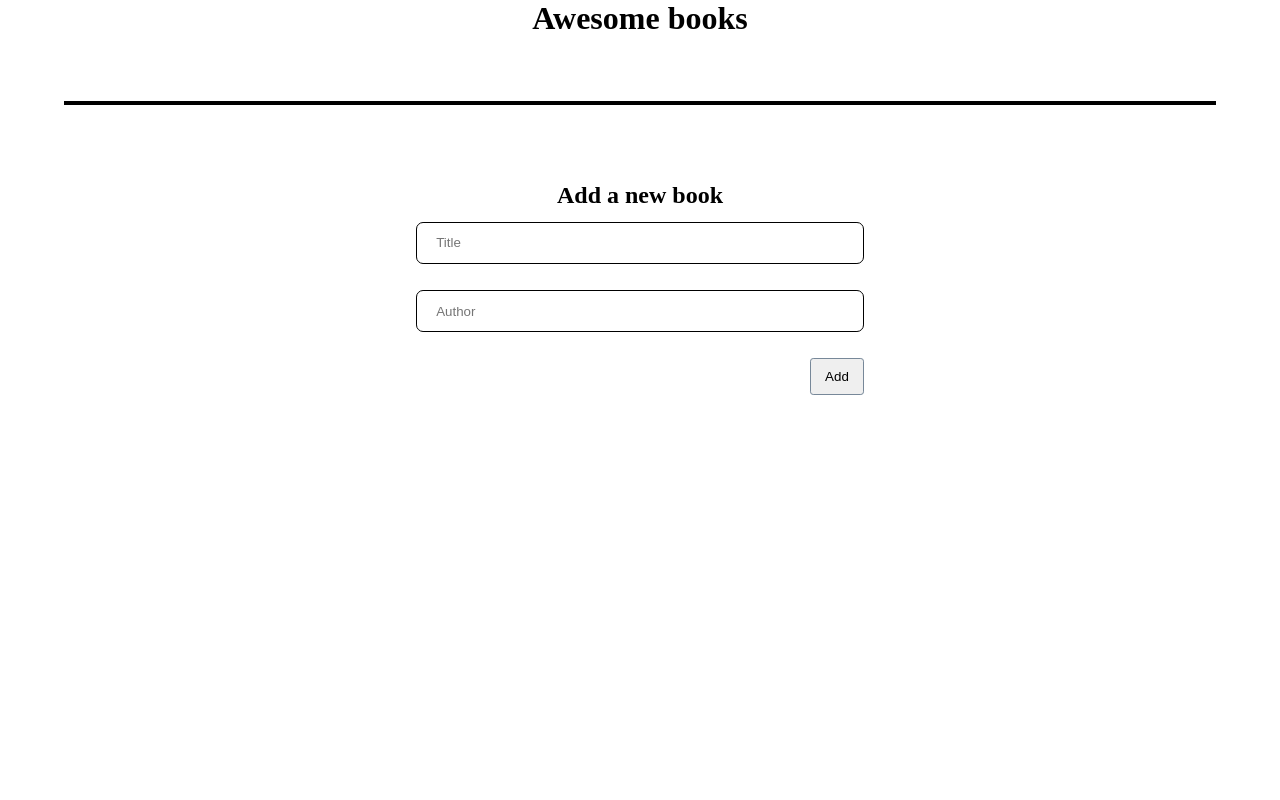
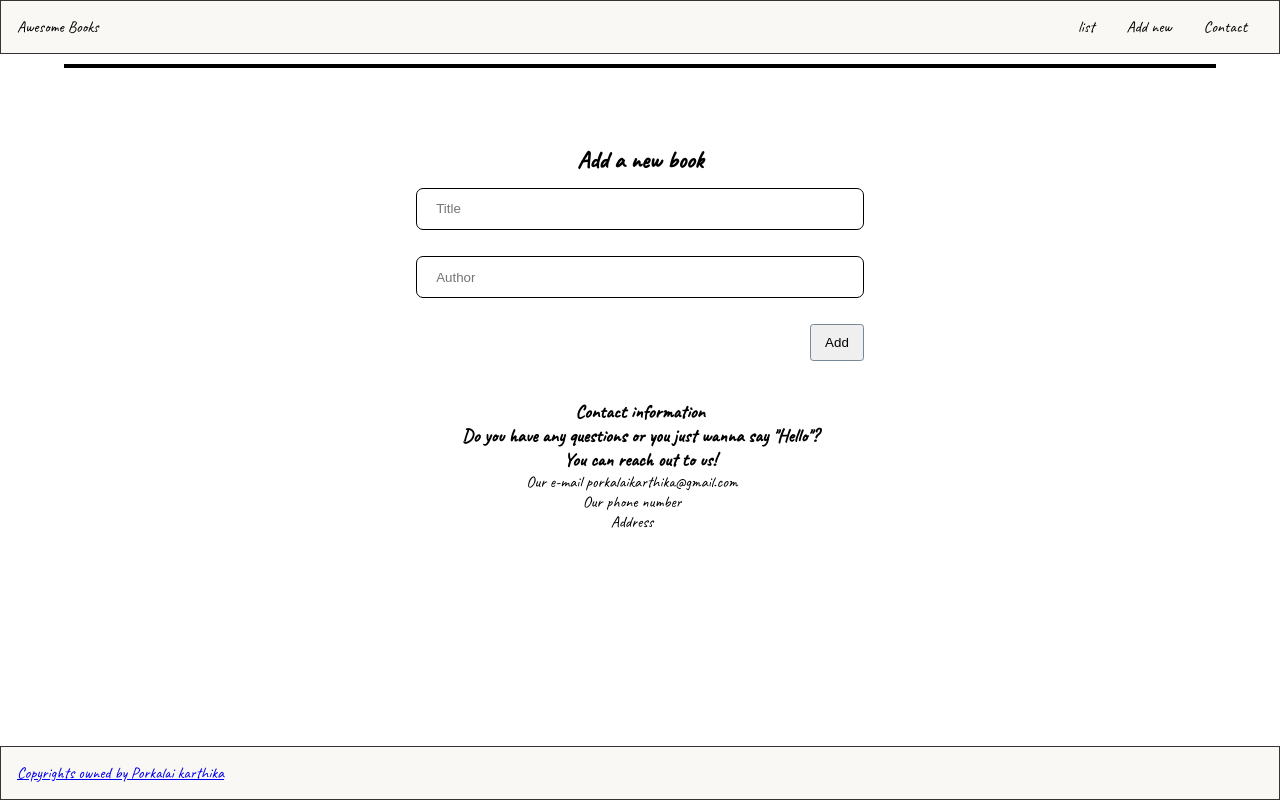
Before and after one commit to Porkalaikarthika/Awesome-books, a plain HTML site: page index.html in a window 1280 px wide. Drawn offline with Linux system fonts and the light colour scheme.

Commit message:
Added nav-bar with dynamic spa

```diff
--- a/index.html
+++ b/index.html
@@ -7,12 +7,24 @@
     <link rel="stylesheet" href="style.css">
 </head>
 <body>
-    <header><h1>Awesome books</h1></header>
+    <header>
+        <nav class="nav-bar">
+            <div>Awesome Books</div>
+            <div>
+                <ul>
+                    <li id="btn-list">list</li>
+                    <li id="btn-addNew">Add new</li>
+                    <li id="btn-contact">Contact</li>
+                </ul>
+            </div>
+        </nav>
+    </header>
     <main>
-        <div id="listElement">
+        <section class="main">
+        <section id="listElement">
 
-        </div>
-        <section class="form">
+        </section>
+        <section class="form" id="addNew">
             <form action="">
             <h2>Add a new book</h2>
             <input type="text" id="title" name="title" placeholder="Title"><br>
@@ -22,8 +34,22 @@
 
             </form>
         </section>
-        <script src="main.js"></script>
+        <section class="Contact" id="contact">
+            <h1>Contact information</h1>
+            <h3>Do you have any questions or you just wanna say "Hello"?</h3>
+            <h3>You can reach out to us!</h3>
+            <ul>
+                <li>Our e-mail porkalaikarthika@gmail.com</li>
+                <li>Our phone number </li>
+                <li>Address</li>
+            </ul>
+        </section>
+        </section>
+
     </main>
-
+    <footer class="footer">
+        <a href="#">Copyrights owned by Porkalai karthika</a>
+    </footer>
+    <script src="main.js"></script>
 </body>
 </html>
--- a/main.js
+++ b/main.js
@@ -4,6 +4,11 @@ document.addEventListener('DOMContentLoaded', function ()
   const author = document.getElementById('author');
   const addBtn = document.getElementById('addBtn');
   const listElement = document.getElementById('listElement');
+  const addNew = document.getElementById('addNew');
+  const contact = document.getElementById('contact');
+  const btnList = document.getElementById('btn-list');
+  const btnaddNew = document.getElementById('btn-addNew');
+  const btnContact = document.getElementById('btn-contact');
   let books = [];
 
   class book {
@@ -41,7 +46,7 @@ document.addEventListener('DOMContentLoaded', function ()
     }
 
     save() {
-      const bookjson = JSON.stringify(books);
+
       localStorage.setItem('bookStore', bookjson);
 
     }
@@ -73,4 +78,22 @@ document.addEventListener('DOMContentLoaded', function ()
     author.value = '';
   });
 
+  btnList.onclick = function (){
+    listElement.style.display="block";
+    addNew.style.display="none";
+    contact.style.display="none";
+  }
+
+  btnaddNew.onclick = function (){
+    listElement.style.display="none";
+    addNew.style.display="block";
+    contact.style.display="none";
+  }
+
+  btnContact.onclick = function (){
+    listElement.style.display="none";
+    addNew.style.display="none";
+    contact.style.display="block";
+  }
+
 });
--- a/style.css
+++ b/style.css
@@ -1,7 +1,19 @@
+@import url('https://fonts.googleapis.com/css2?family=Caveat&display=swap');
 * {
     padding: 0;
     margin: 0;
     box-sizing: border-box;
+}
+
+body {
+    font-family: 'Caveat', cursive;
+}
+
+li:hover {
+    color: rgb(18, 141, 230);
+    cursor: pointer;
+    font-weight: 600;
+    transition: all 0.1s ease-in-out;
 }
 
 #listElement {
@@ -60,9 +72,51 @@ button:hover {
     color: white;
 }
 
-
 .addBtn {
     display: flex;
     justify-content: flex-end;
     margin: 1vw;
 }
+
+.nav-bar ul {
+    display: flex;
+    gap: 1rem;
+    align-items: center;
+    list-style: none;
+}
+
+ul li {
+    padding-right: 1rem;
+}
+
+.nav-bar {
+    top: 0;
+    padding: 1rem;
+    border: 1px solid rgb(54, 51, 51);
+    width: 100%;
+    position: fixed;
+
+    display: flex;
+    justify-content: space-between;
+    align-items: center;
+    z-index: 3;
+    background-color: rgb(250, 248, 245);
+}
+
+.main {
+    margin-top: 5vw;
+    text-align:center;
+
+}
+
+.footer {
+    bottom: 0;
+    padding: 1rem;
+    border: 1px solid rgb(54, 51, 51);
+    width: 100%;
+    position: fixed;
+    text-align: left;
+    align-items: center;
+    z-index: 3;
+    background-color: rgb(250, 248, 245);
+}
```
